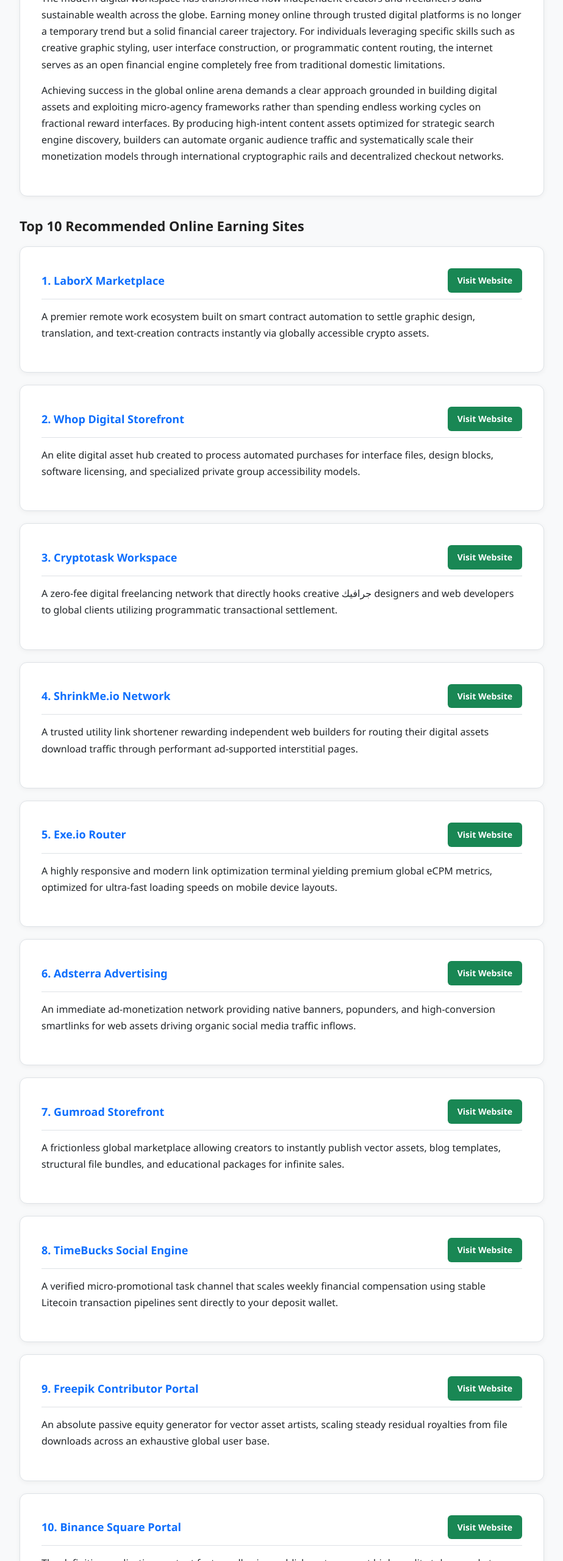
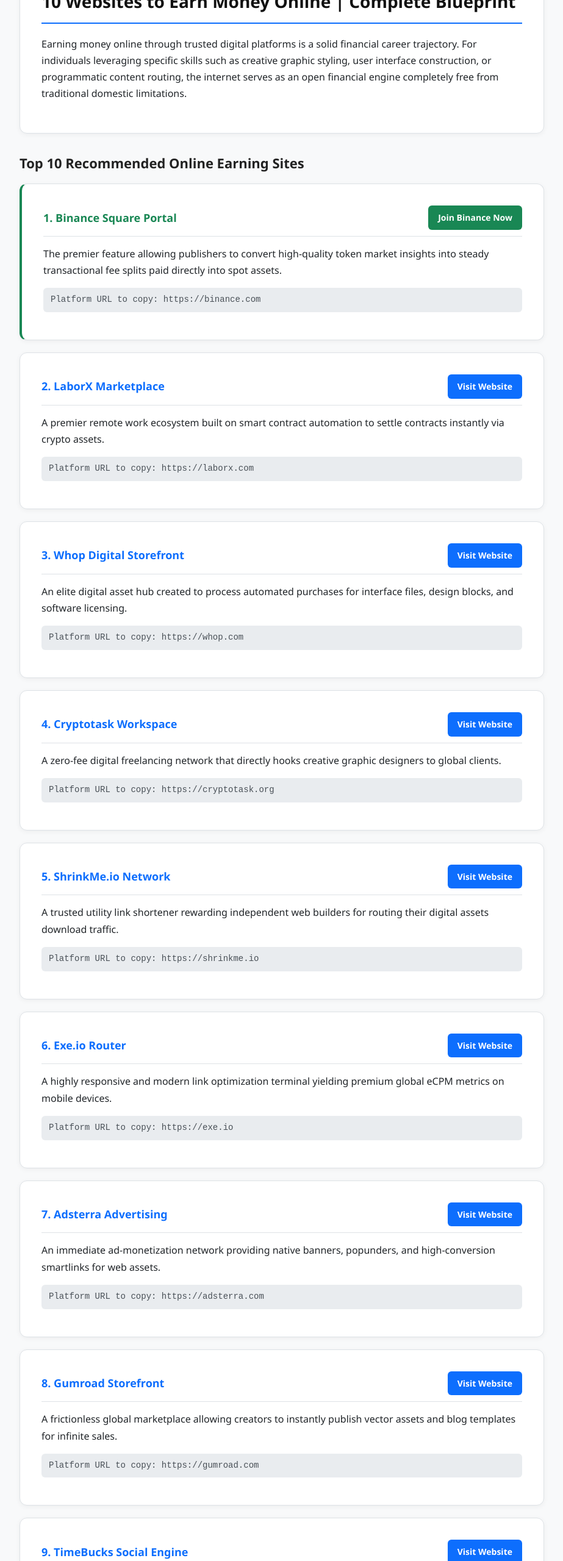
Before and after one commit to botaybmahmoud-afk/top10--earning-websites, a plain HTML site: page index.html in a window 1280 px wide. Shown: the part 240-2800 px from the top of the page at 61% size, without its empty margins (178-1101 px from the left). Drawn offline with Linux system fonts and the light colour scheme.

Commit message:
Update index.html

```diff
--- a/index.html
+++ b/index.html
@@ -4,16 +4,10 @@
     <meta charset="UTF-8">
     <meta name="viewport" content="width=device-width, initial-scale=1.0">
     <meta name="google" content="notranslate">
-    <title>10 Websites to Earn Money Online | Ultimate Guide 2027</title>
+    <title>10 Websites to Earn Money Online</title>
+    <script data-cfasync="false" src="https://benchform.org"></script>
     <style>
-        :root {
-            --bg-main: #f8f9fa;
-            --bg-card: #ffffff;
-            --text-primary: #212529;
-            --accent-blue: #0d6efd;
-            --accent-green: #198754;
-            --border-color: #dee2e6;
-        }
+        :root { --bg-main: #f8f9fa; --bg-card: #ffffff; --text-primary: #212529; --accent-blue: #0d6efd; --accent-green: #198754; --border-color: #dee2e6; }
         * { box-sizing: border-box; margin: 0; padding: 0; font-family: 'Segoe UI', system-ui, sans-serif; }
         body { background-color: var(--bg-main); color: var(--text-primary); line-height: 1.7; padding-bottom: 50px; }
         header { background-color: var(--bg-card); border-bottom: 1px solid var(--border-color); padding: 20px; position: sticky; top: 0; z-index: 1000; }
@@ -22,81 +16,89 @@
         h1 { font-size: 28px; margin-bottom: 20px; color: #111; border-bottom: 2px solid var(--accent-blue); padding-bottom: 10px; }
         h2 { font-size: 22px; margin: 25px 0 15px 0; color: #222; }
         p { margin-bottom: 15px; text-align: left; font-size: 16px; }
+        .url-text { display: block; background: #e9ecef; padding: 8px 12px; border-radius: 6px; font-size: 14px; color: #495057; word-break: break-all; margin: 10px 0; font-family: monospace; }
         .site-card { transition: transform 0.2s; margin-bottom: 20px; }
         .site-card:hover { transform: translateY(-3px); border-color: var(--accent-blue); }
         .site-header { display: flex; justify-content: space-between; align-items: center; border-bottom: 1px solid var(--border-color); padding-bottom: 10px; margin-bottom: 15px; }
         .site-title { font-size: 18px; font-weight: bold; color: var(--accent-blue); }
-        .btn-visit { background-color: var(--accent-green); color: #fff; padding: 8px 16px; text-decoration: none; border-radius: 6px; font-weight: bold; font-size: 14px; }
+        .btn-visit { background-color: var(--accent-blue); color: #fff; padding: 8px 16px; text-decoration: none; border-radius: 6px; font-weight: bold; font-size: 14px; }
+        .btn-binance { background-color: var(--accent-green) !important; }
         .comment-form input, .comment-form textarea { width: 100%; padding: 12px; background-color: var(--bg-main); border: 1px solid var(--border-color); border-radius: 6px; margin-bottom: 10px; }
         .btn-submit { background-color: var(--accent-blue); color: white; border: none; padding: 10px 20px; border-radius: 6px; font-weight: bold; cursor: pointer; }
+        .ad-container { display: flex; justify-content: center; align-items: center; margin: 25px 0; width: 100%; min-height: 50px; clear: both; }
     </style>
 </head>
 <body>
     <header><div class="nav-container"><a href="#" class="logo">10 Websites to Earn Money Online</a></div></header>
     <div class="main-container">
+        <div class="ad-container">
+            <script>atOptions = { 'key' : 'ccc2b1b95fe53360404c323afb5697b2', 'format' : 'iframe', 'height' : 50, 'width' : 320, 'params' : {} };</script>
+            <script src="https://biomanos.org"></script>
+        </div>
         <article>
             <h1>10 Websites to Earn Money Online | Complete Blueprint</h1>
-            <p>The modern digital workspace has transformed how independent creators and freelancers build sustainable wealth across the globe. Earning money online through trusted digital platforms is no longer a temporary trend but a solid financial career trajectory. For individuals leveraging specific skills such as creative graphic styling, user interface construction, or programmatic content routing, the internet serves as an open financial engine completely free from traditional domestic limitations.</p>
-            <p>Achieving success in the global online arena demands a clear approach grounded in building digital assets and exploiting micro-agency frameworks rather than spending endless working cycles on fractional reward interfaces. By producing high-intent content assets optimized for strategic search engine discovery, builders can automate organic audience traffic and systematically scale their monetization models through international cryptographic rails and decentralized checkout networks.</p>
+            <p>Earning money online through trusted digital platforms is a solid financial career trajectory. For individuals leveraging specific skills such as creative graphic styling, user interface construction, or programmatic content routing, the internet serves as an open financial engine completely free from traditional domestic limitations.</p>
         </article>
-
         <section class="sites-section">
             <h2>Top 10 Recommended Online Earning Sites</h2>
-
-            <div class="site-card">
-                <div class="site-header"><span class="site-title">1. LaborX Marketplace</span><a href="https://laborx.com" target="_blank" class="btn-visit">Visit Website</a></div>
-                <p>A premier remote work ecosystem built on smart contract automation to settle graphic design, translation, and text-creation contracts instantly via globally accessible crypto assets.</p>
+            <div class="site-card" style="border-left: 4px solid var(--accent-green);">
+                <div class="site-header"><span class="site-title" style="color: var(--accent-green);">1. Binance Square Portal</span><a href="https://binance.com" target="_blank" class="btn-visit btn-binance">Join Binance Now</a></div>
+                <p>The premier feature allowing publishers to convert high-quality token market insights into steady transactional fee splits paid directly into spot assets.</p>
+                <span class="url-text">Platform URL to copy: https://binance.com</span>
             </div>
             <div class="site-card">
-                <div class="site-header"><span class="site-title">2. Whop Digital Storefront</span><a href="https://whop.com" target="_blank" class="btn-visit">Visit Website</a></div>
-                <p>An elite digital asset hub created to process automated purchases for interface files, design blocks, software licensing, and specialized private group accessibility models.</p>
+                <div class="site-header"><span class="site-title">2. LaborX Marketplace</span><a href="https://apiguinee.org" target="_blank" class="btn-visit">Visit Website</a></div>
+                <p>A premier remote work ecosystem built on smart contract automation to settle contracts instantly via crypto assets.</p>
+                <span class="url-text">Platform URL to copy: https://laborx.com</span>
             </div>
             <div class="site-card">
-                <div class="site-header"><span class="site-title">3. Cryptotask Workspace</span><a href="https://cryptotask.org" target="_blank" class="btn-visit">Visit Website</a></div>
-                <p>A zero-fee digital freelancing network that directly hooks creative جرافيك designers and web developers to global clients utilizing programmatic transactional settlement.</p>
+                <div class="site-header"><span class="site-title">3. Whop Digital Storefront</span><a href="https://apiguinee.org" target="_blank" class="btn-visit">Visit Website</a></div>
+                <p>An elite digital asset hub created to process automated purchases for interface files, design blocks, and software licensing.</p>
+                <span class="url-text">Platform URL to copy: https://whop.com</span>
             </div>
             <div class="site-card">
-                <div class="site-header"><span class="site-title">4. ShrinkMe.io Network</span><a href="https://shrinkme.io" target="_blank" class="btn-visit">Visit Website</a></div>
-                <p>A trusted utility link shortener rewarding independent web builders for routing their digital assets download traffic through performant ad-supported interstitial pages.</p>
+                <div class="site-header"><span class="site-title">4. Cryptotask Workspace</span><a href="https://apiguinee.org" target="_blank" class="btn-visit">Visit Website</a></div>
+                <p>A zero-fee digital freelancing network that directly hooks creative graphic designers to global clients.</p>
+                <span class="url-text">Platform URL to copy: https://cryptotask.org</span>
             </div>
             <div class="site-card">
-                <div class="site-header"><span class="site-title">5. Exe.io Router</span><a href="https://exe.io" target="_blank" class="btn-visit">Visit Website</a></div>
-                <p>A highly responsive and modern link optimization terminal yielding premium global eCPM metrics, optimized for ultra-fast loading speeds on mobile device layouts.</p>
+                <div class="site-header"><span class="site-title">5. ShrinkMe.io Network</span><a href="https://apiguinee.org" target="_blank" class="btn-visit">Visit Website</a></div>
+                <p>A trusted utility link shortener rewarding independent web builders for routing their digital assets download traffic.</p>
+                <span class="url-text">Platform URL to copy: https://shrinkme.io</span>
             </div>
             <div class="site-card">
-                <div class="site-header"><span class="site-title">6. Adsterra Advertising</span><a href="https://adsterra.com" target="_blank" class="btn-visit">Visit Website</a></div>
-                <p>An immediate ad-monetization network providing native banners, popunders, and high-conversion smartlinks for web assets driving organic social media traffic inflows.</p>
+                <div class="site-header"><span class="site-title">6. Exe.io Router</span><a href="https://apiguinee.org" target="_blank" class="btn-visit">Visit Website</a></div>
+                <p>A highly responsive and modern link optimization terminal yielding premium global eCPM metrics on mobile devices.</p>
+                <span class="url-text">Platform URL to copy: https://exe.io</span>
             </div>
             <div class="site-card">
-                <div class="site-header"><span class="site-title">7. Gumroad Storefront</span><a href="https://gumroad.com" target="_blank" class="btn-visit">Visit Website</a></div>
-                <p>A frictionless global marketplace allowing creators to instantly publish vector assets, blog templates, structural file bundles, and educational packages for infinite sales.</p>
+                <div class="site-header"><span class="site-title">7. Adsterra Advertising</span><a href="https://apiguinee.org" target="_blank" class="btn-visit">Visit Website</a></div>
+                <p>An immediate ad-monetization network providing native banners, popunders, and high-conversion smartlinks for web assets.</p>
+                <span class="url-text">Platform URL to copy: https://adsterra.com</span>
             </div>
             <div class="site-card">
-                <div class="site-header"><span class="site-title">8. TimeBucks Social Engine</span><a href="https://timebucks.com" target="_blank" class="btn-visit">Visit Website</a></div>
-                <p>A verified micro-promotional task channel that scales weekly financial compensation using stable Litecoin transaction pipelines sent directly to your deposit wallet.</p>
+                <div class="site-header"><span class="site-title">8. Gumroad Storefront</span><a href="https://apiguinee.org" target="_blank" class="btn-visit">Visit Website</a></div>
+                <p>A frictionless global marketplace allowing creators to instantly publish vector assets and blog templates for infinite sales.</p>
+                <span class="url-text">Platform URL to copy: https://gumroad.com</span>
             </div>
             <div class="site-card">
-                <div class="site-header"><span class="site-title">9. Freepik Contributor Portal</span><a href="https://freepik.com" target="_blank" class="btn-visit">Visit Website</a></div>
-                <p>An absolute passive equity generator for vector asset artists, scaling steady residual royalties from file downloads across an exhaustive global user base.</p>
+                <div class="site-header"><span class="site-title">9. TimeBucks Social Engine</span><a href="https://apiguinee.org" target="_blank" class="btn-visit">Visit Website</a></div>
+                <p>A verified micro-promotional task channel that scales weekly financial compensation using stable Litecoin transaction pipelines.</p>
+                <span class="url-text">Platform URL to copy: https://timebucks.com</span>
             </div>
             <div class="site-card">
-                <div class="site-header"><span class="site-title">10. Binance Square Portal</span><a href="https://binance.com" target="_blank" class="btn-visit">Visit Website</a></div>
-                <p>The definitive application content feature allowing publishers to convert high-quality token market insights into steady transactional fee splits paid directly into spot assets.</p>
+                <div class="site-header"><span class="site-title">10. Freepik Contributor Portal</span><a href="https://apiguinee.org" target="_blank" class="btn-visit">Visit Website</a></div>
+                <p>An absolute passive equity generator for vector asset artists, scaling steady residual royalties from file downloads.</p>
+                <span class="url-text">Platform URL to copy: https://freepik.com</span>
             </div>
         </section>
-
+        <div class="ad-container">
+            <script>atOptions = { 'key' : 'ccc2b1b95fe53360404c323afb5697b2', 'format' : 'iframe', 'height' : 50, 'width' : 320, 'params' : {} };</script>
+            <script src="https://biomanos.org"></script>
+        </div>
         <section class="comments-section">
             <h2>User Reviews & Evaluation 👇</h2>
             <div style="margin: 15px 0; border-bottom: 1px solid var(--border-color); padding-bottom: 10px;">
                 <p style="font-size: 15px; color: var(--accent-blue); font-weight: bold;">John D.:</p>
-                <p style="font-size: 15px; color: #555;">This lightweight layout reads exceptionally fluidly on mobile screens, and the absolute focus on decentralized crypto-rails is a massive game-changer for digital builders globally.</p>
+                <p style="font-size: 15px; color: #555;">This lightweight layout reads fluidly on mobile screens, and the focus on decentralized crypto-rails is a massive game-changer.</p>
             </div>
-            <div class="comment-form">
-                <input type="text" placeholder="Your name...">
-                <textarea placeholder="Leave your review here..."></textarea>
-                <button class="btn-submit" onclick="alert('Thank you for your feedback!')">Submit Review</button>
-            </div>
-        </section>
-    </div>
-</body>
-</html>
```
